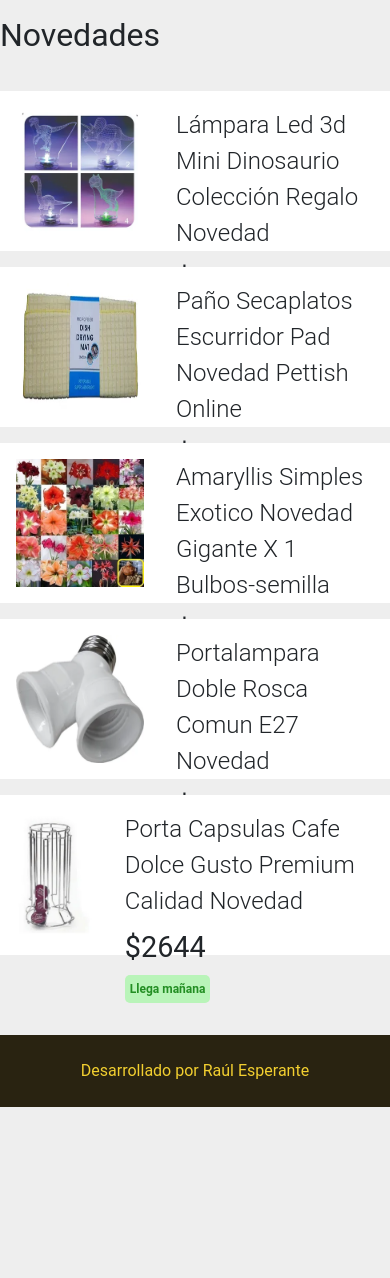
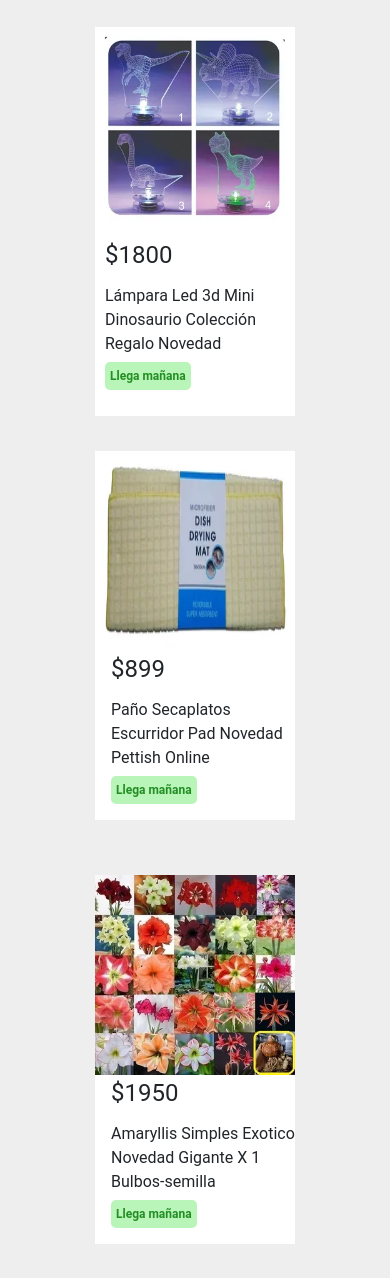
Before and after one commit to raulesperante/mercado-gold, a plain HTML site: page news.html in a window 390 px wide. Shown: the part 87-1365 px from the top of the page. Before the commit the page ends 1194 px from the top, so only its background shows below. Drawn offline with nearby package versions, Linux system fonts and the light colour scheme.

Commit message:
Mobile items news

```diff
--- a/news.html
+++ b/news.html
@@ -6,14 +6,15 @@
     <meta http-equiv="X-UA-Compatible" content="IE=edge">
     <meta name="viewport" content="width=device-width, initial-scale=1.0">
     <link rel="shortcut icon" href="./assets/favicon.ico" type="image/x-icon">
-    <link href="https://cdn.jsdelivr.net/npm/bootstrap@5.2.2/dist/css/bootstrap.min.css" rel="stylesheet" integrity="sha384-Zenh87qX5JnK2Jl0vWa8Ck2rdkQ2Bzep5IDxbcnCeuOxjzrPF/et3URy9Bv1WTRi" crossorigin="anonymous">
+    <link href="https://cdn.jsdelivr.net/npm/bootstrap@5.2.2/dist/css/bootstrap.min.css" rel="stylesheet"
+        integrity="sha384-Zenh87qX5JnK2Jl0vWa8Ck2rdkQ2Bzep5IDxbcnCeuOxjzrPF/et3URy9Bv1WTRi" crossorigin="anonymous">
     <link rel="stylesheet" href="styles/main.css">
     <title>MercadoGold</title>
 </head>
 
 <body>
     <div class="container-custom">
-       <!-- Inicio Header -->
+        <!-- Begin Header -->
         <header class="background-primary">
             <nav class="navbar navbar-expand-lg">
                 <div class="container-fluid">
@@ -58,7 +59,100 @@
                 </div>
             </nav>
         </header>
-        <!-- Inicio Header -->
+        <!-- End Header -->
+        <div class="container-fluid mt-4">
+            <div class="news-container-mobile row justify-content-center item-news-mobile  w-100">
+                <div class="offer-product-item d-flex justify-content-center mt-4 ">
+                    <div>
+                        <img height="200" width="200" src="./assets/news/news1.webp" alt="Producto" />
+                        <div class="news-details-mobile">
+                            <div class="product-item-details__price">
+                                <div class="product-item-details__amount">$1800</div>
+                            </div>
+                            <div class="d-flex">
+                                Lámpara Led 3d Mini Dinosaurio Colección Regalo Novedad
+                            </div>
+                            <div class="product-item-details__footer">
+                                <div class="news__item-time-shipping">Llega mañana</div>
+                            </div>
+                        </div>
+                    </div>
+                </div>
+            </div>
+            <div class="news-container-mobile row justify-content-center item-news-mobile">
+                <div class="offer-product-item d-flex justify-content-center mt-4">
+                    <div>
+                        <img height="200" width="200" src="./assets/news/news2.webp" alt="Producto" />
+                        <div class="product-item-details">
+                            <div class="product-item-details__price">
+                                <div class="product-item-details__amount">$899</div>
+                            </div>
+                            <div class="d-flex">
+                                Paño Secaplatos Escurridor Pad Novedad Pettish Online
+                            </div>
+                            <div class="product-item-details__footer">
+                                <div class="news__item-time-shipping">Llega mañana</div>
+                            </div>
+                        </div>
+                    </div>
+                </div>
+            </div>
+            <div class="news-container-mobile row justify-content-center item-news-mobile">
+                <div class="offer-product-item d-flex justify-content-center mt-4">
+                    <div>
+                        <img height="200" width="200" src="./assets/news/news3.webp" alt="Producto" />
+                        <div class="product-item-details">
+                            <div class="product-item-details__price">
+                                <div class="product-item-details__amount">$1950</div>
+                            </div>
+                            <div class="d-flex">
+                                Amaryllis Simples Exotico Novedad Gigante X 1
+                                Bulbos-semilla
+                            </div>
+                            <div class="product-item-details__footer">
+                                <div class="news__item-time-shipping">Llega mañana</div>
+                            </div>
+                        </div>
+                    </div>
+                </div>
+            </div>
+            <div class="news-container-mobile row justify-content-center item-news-mobile">
+                <div class="offer-product-item d-flex justify-content-center mt-4">
+                    <div>
+                        <img height="200" width="200"  src="./assets/news/news4.webp" alt="Producto" />
+                        <div class="product-item-details">
+                            <div class="product-item-details__price">
+                                <div class="product-item-details__amount">$599</div>
+                            </div>
+                            <div class="d-flex">
+                                Portalampara Doble Rosca Comun E27 Novedad
+                            </div>
+                            <div class="product-item-details__footer">
+                                <div class="news__item-time-shipping">Llega mañana</div>
+                            </div>
+                        </div>
+                    </div>
+                </div>
+            </div>
+            <div class="news-container-mobile row justify-content-center item-news-mobile">
+                <div class="offer-product-item d-flex justify-content-center mt-4">
+                    <div>
+                        <img height="200" width="200" src="./assets/news/news5.webp" alt="Producto" />
+                        <div class="product-item-details">
+                            <div class="product-item-details__price">
+                                <div class="product-item-details__amount">$2644</div>
+                            </div>
+                            <div class="d-flex">
+                                Porta Capsulas Cafe Dolce Gusto Premium Calidad Novedad
+                            </div>
+                            <div class="product-item-details__footer">
+                                <div class="news__item-time-shipping">Llega mañana</div>
+                            </div>
+                        </div>
+                    </div>
+                </div>
+            </div>
+        </div>
 
         <div class="news mb5">
             <div class="news-column">
@@ -122,7 +216,9 @@
         <footer>Desarrollado por Raúl Esperante</footer>
     </div>
 
-    <script src="https://cdn.jsdelivr.net/npm/bootstrap@5.2.2/dist/js/bootstrap.bundle.min.js" integrity="sha384-OERcA2EqjJCMA+/3y+gxIOqMEjwtxJY7qPCqsdltbNJuaOe923+mo//f6V8Qbsw3" crossorigin="anonymous"></script>
+    <script src="https://cdn.jsdelivr.net/npm/bootstrap@5.2.2/dist/js/bootstrap.bundle.min.js"
+        integrity="sha384-OERcA2EqjJCMA+/3y+gxIOqMEjwtxJY7qPCqsdltbNJuaOe923+mo//f6V8Qbsw3"
+        crossorigin="anonymous"></script>
 </body>
 
 </html>
--- a/styles/news.css
+++ b/styles/news.css
@@ -59,3 +59,8 @@
     padding: 5px;
     margin-top: .5em;
 }
+
+.item-news-mobile{
+    display: flex;
+    width: 200px;
+}
--- a/styles/offers.css
+++ b/styles/offers.css
@@ -87,6 +87,18 @@
     height: 400px;
 }
 
+.news-details-mobile{
+    width: 200px;
+    background-color: #fff;
+    padding: 10px;
+}
+
+.news-container-mobile{
+    display: flex;
+    flex-direction: column;
+    margin: auto;
+}
+
 /* Desktop */
 @media (min-width: 700px) {
     #offers-bar-desktop{
```
